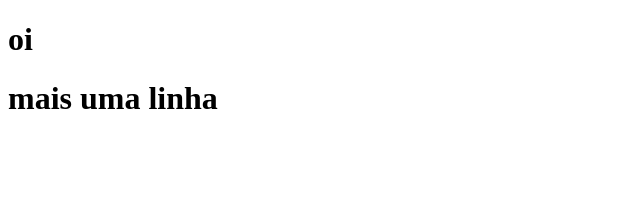
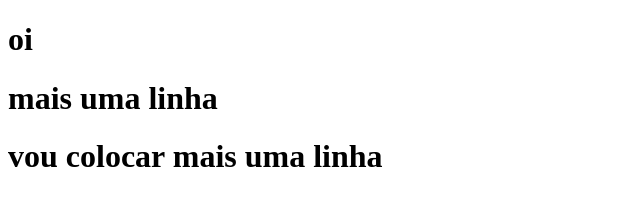
Before and after one commit to jfassum/aulati, a plain HTML site: page index.html in a window 1280 px wide. Shown: the whole page, without its empty margins (0-640 px from the left). Drawn offline with Linux system fonts and the light colour scheme.

Commit message:
terminou o dia

```diff
--- a/index.html
+++ b/index.html
@@ -9,5 +9,6 @@
 <body>
    <h1>oi</h1>
    <h1>mais uma linha</h1>
+   <h1>vou colocar mais uma linha</h1>
 </body>
 </html>
```
